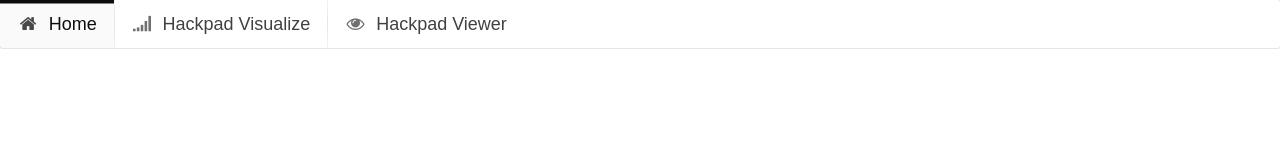
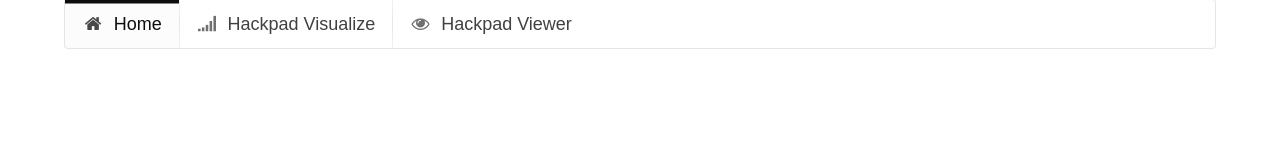
Before and after one commit to g0v/g0vTxT, a website: page index.html in a window 1280 px wide. Drawn offline with Linux system fonts and the light colour scheme.

Commit message:
Modify header menu width.
Signed-off-by: Lee <jessy1092@gmail.com>

```diff
--- a/assets/styles/global.css
+++ b/assets/styles/global.css
@@ -12,5 +12,9 @@ body {
 
 /*-------------------------| Top |-------------------------*/
 
+#menu {
+    margin: 0 auto;
+    width: 1150px;
+}
 
 /*-------------------------| Footer |-------------------------*/
--- a/index.html
+++ b/index.html
@@ -14,7 +14,7 @@
         <!-- <script type="text/javascript" src="assets/scripts/index.js"></script> -->
     </head>
     <body>
-        <div class="ui large menu">
+        <div class="ui center large menu" id="menu">
             <a class="active item" href="index.html">
                 <i class="home icon"></i> Home
             </a>
```
Also changed, not shown: views/hackpadViewer.html (+1 -1 lines), views/visualize.html (+1 -1 lines).
